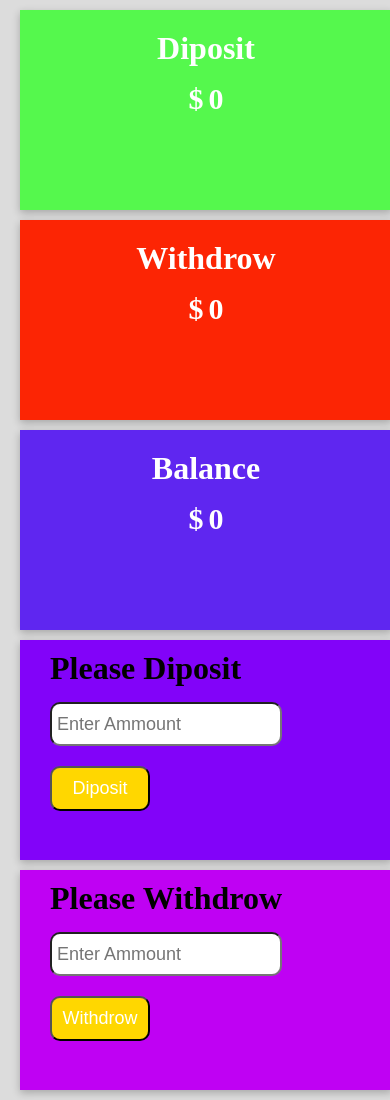
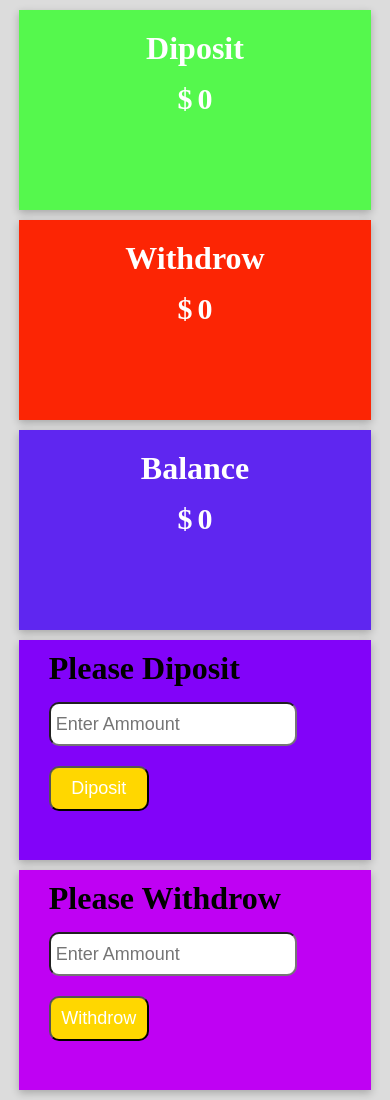
Before and after one commit to ARSiyam/bank-page, a plain HTML site: page index.html in a window 390 px wide. Shown: the part 131-1231 px from the top of the page. Drawn offline with Linux system fonts and the light colour scheme.

Commit message:
commit add

```diff
--- a/index.css
+++ b/index.css
@@ -135,39 +135,42 @@ button:hover{
   @media only screen and (max-width: 650px) {
     .page-box{
         display: block;
-        margin:10px;
+        margin:10px auto;
     }
     .dipojit{
-        width: 80%;
+        width: 75%;
         text-align: center;
+        margin: 10px auto;
     }
     .withdro{
-        width: 80%;
+        width: 75%;
         text-align: center;
+        margin: 10px auto;
     }
     .blanch{
-        width: 80%;
+        width:75%;
         text-align: center;
+        margin: 10px auto;
     }
    h1{
         margin-bottom: 15px;
     }
     .input-box {
         display: block;
-        margin: 10px;
+        margin: 10px auto;
     }
     .input-dipo{
-        width: 80%;
-        margin: 10px;
+        width: 75%;
+        margin: 10px auto;
     }
    .input-withdro {
-        width: 80%;
-        margin: 10px;
+        width: 75%;
+        margin: 10px auto;
     }
     #dipojit-input{
-        width: 70%;
+        width: 80%;
     }
     #withdrow-input{
-        width: 70%;
+        width: 80%;
     }
   }
```
